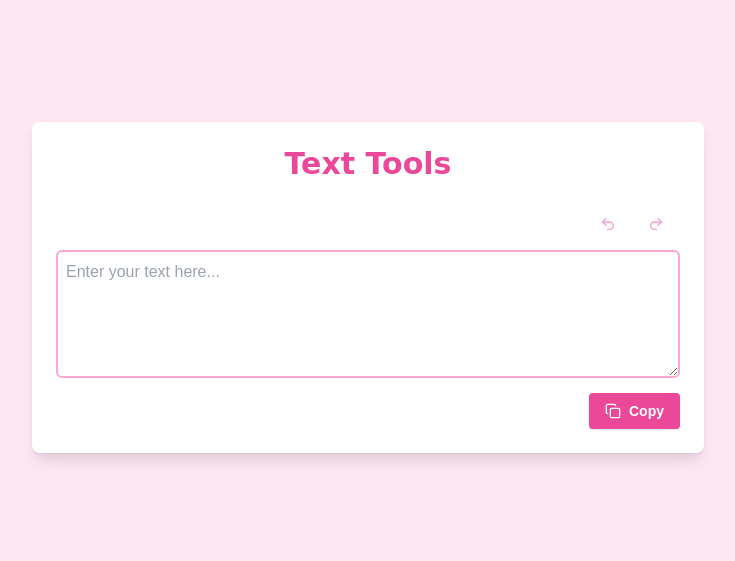
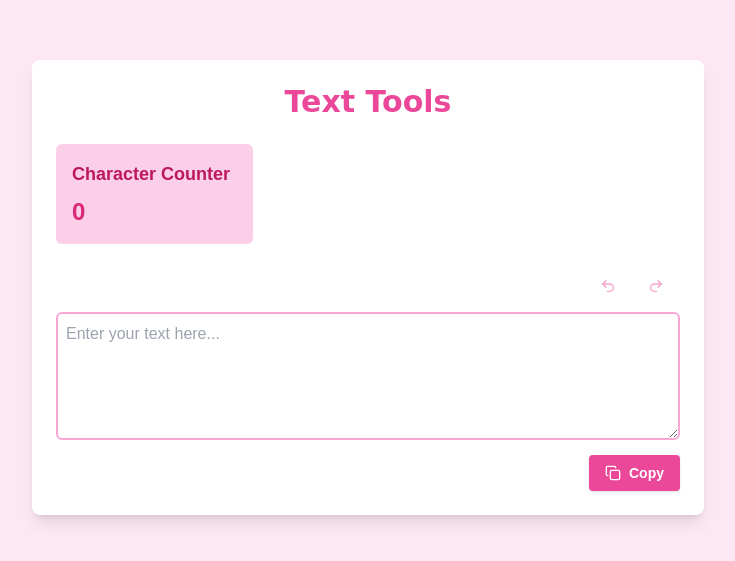
Before and after one commit to jediahjireh/text-tools, a Next.js app: page / in a window 1280 px wide. Shown: the part 113-674 px from the top of the page, without its empty margins (272-1007 px from the left). Built offline with nearby package versions, Linux system fonts and the light colour scheme.

Commit message:
feat: add character counter analysis tool for text statistics

```diff
--- a/app/page.tsx
+++ b/app/page.tsx
@@ -2,6 +2,7 @@
 
 import { useState } from "react";
 import TextArea from "@/components/tools/TextArea";
+import CharacterCounter from "@/components/tools/CharacterCounter";
 
 export default function Home() {
   const [text, setText] = useState("");
@@ -12,6 +13,9 @@ export default function Home() {
         <h1 className="text-3xl font-bold text-pink-500 text-center comic-sans-ms">
           Text Tools
         </h1>
+        <div className="grid grid-cols-1 md:grid-cols-3 gap-4">
+          <CharacterCounter text={text} />
+        </div>
         <TextArea text={text} setText={setText} />
       </div>
     </div>
--- /dev/null
+++ b/components/tools/CharacterCounter.tsx
@@ -0,0 +1,12 @@
+import React from "react";
+
+export default function CharacterCounter({ text }: { text: string }) {
+  return (
+    <div className="bg-pink-200 p-4 rounded-md">
+      <h2 className="text-lg font-semibold text-pink-700 mb-2">
+        Character Counter
+      </h2>
+      <p className="text-2xl font-bold text-pink-600">{text.length}</p>
+    </div>
+  );
+}
```
